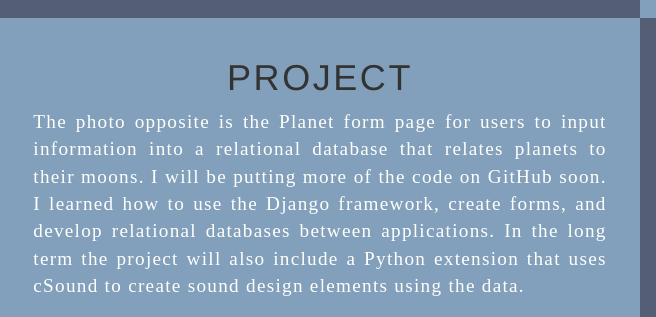
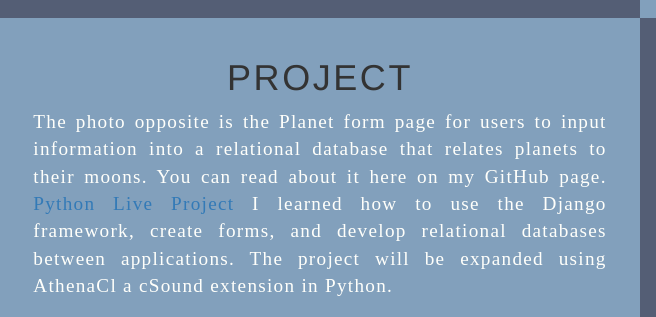
Before and after one commit to michaelhinshaw/michaelhinshaw.github.io, a plain HTML site: page index.html in a window 1280 px wide. Shown: the part 1587-1904 px from the top of the page, 0-656 px from the left. Drawn offline with nearby package versions, Linux system fonts and the light colour scheme.

Commit message:
finalize links/columns

```diff
--- a/index.html
+++ b/index.html
@@ -143,11 +143,12 @@
                         <h1>Project</h1>
                           <p>
                             The photo opposite is the Planet form page for users to input information
-                            into a relational database that relates planets to their moons.  I will be
-                            putting more of the code on GitHub soon.  I learned how to use the Django framework,
-                            create forms, and develop relational databases between applications.  In the long term
-                            the project will also include a Python extension that uses cSound to create sound design
-                            elements using the data.
+                            into a relational database that relates planets to their moons.  You can read about
+                            it here on my GitHub page.
+                            <a href="https://github.com/michaelhinshaw/PythonLiveProject." target="_blank">Python Live Project</a>
+                            I learned how to use the Django framework,
+                            create forms, and develop relational databases between applications.  The project will be expanded
+                            using AthenaCl a cSound extension in Python.
                           </p>
                         <h1>Links</h1>
                                 <p>
```
